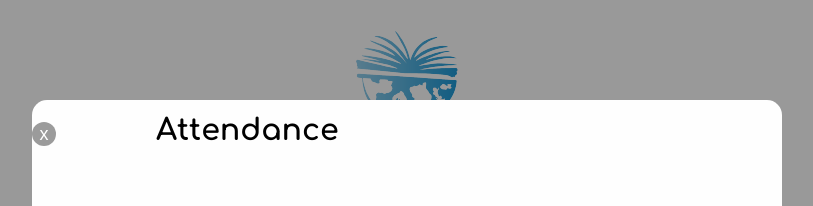
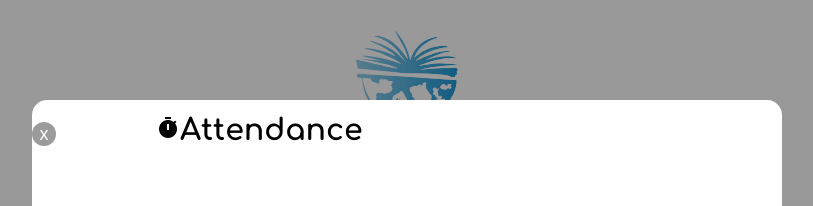
Before and after one commit to PatriciaArnedo/attendance_app, a React (Create React App) app: page / in a window 1280 px wide. Both pictures are taken after a click on the button "Take Attendance". Shown: the top 206 px of the page, without its empty margins (233-1046 px from the left). Built offline with nearby package versions, Linux system fonts and the light colour scheme; data requests are answered from the project's data file.

Commit message:
added icon pack

```diff
--- a/package.json
+++ b/package.json
@@ -3,6 +3,7 @@
   "version": "0.1.0",
   "private": true,
   "dependencies": {
+    "@material-ui/core": "^4.11.3",
     "@testing-library/jest-dom": "^5.11.4",
     "@testing-library/react": "^11.1.0",
     "@testing-library/user-event": "^12.1.10",
--- a/src/App.css
+++ b/src/App.css
@@ -1,6 +1,6 @@
 
 @import url('https://fonts.googleapis.com/css2?family=Comfortaa:wght@400;700&display=swap');
-
+@import url('https://fonts.googleapis.com/icon?family=Material+Icons');
 
 .app {
   text-align: center;
--- a/src/components/modal.js
+++ b/src/components/modal.js
@@ -1,5 +1,6 @@
 import React, { useEffect, useState } from 'react'
 import Student from './student.js'
+import { Icon } from '@material-ui/core'
 
 function Modal(props) {
 
@@ -35,6 +36,7 @@ function Modal(props) {
             <div className="modal-content">
                 <div className="modal-header">
                     <button className="close-button" onClick={() => props.setShowModal(currentShowModal => !props.showModal)}>x</button>
+                    <Icon>timer</Icon>
                     Attendance
                 </div>
 
```
Also changed, not shown: 1 other file (tests, documents, lock files or other folders).
